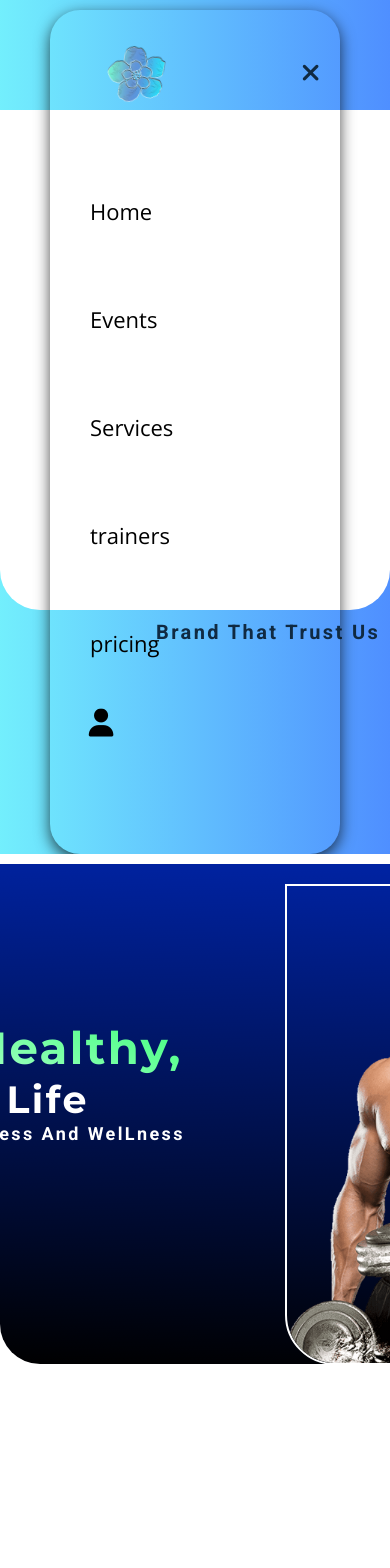
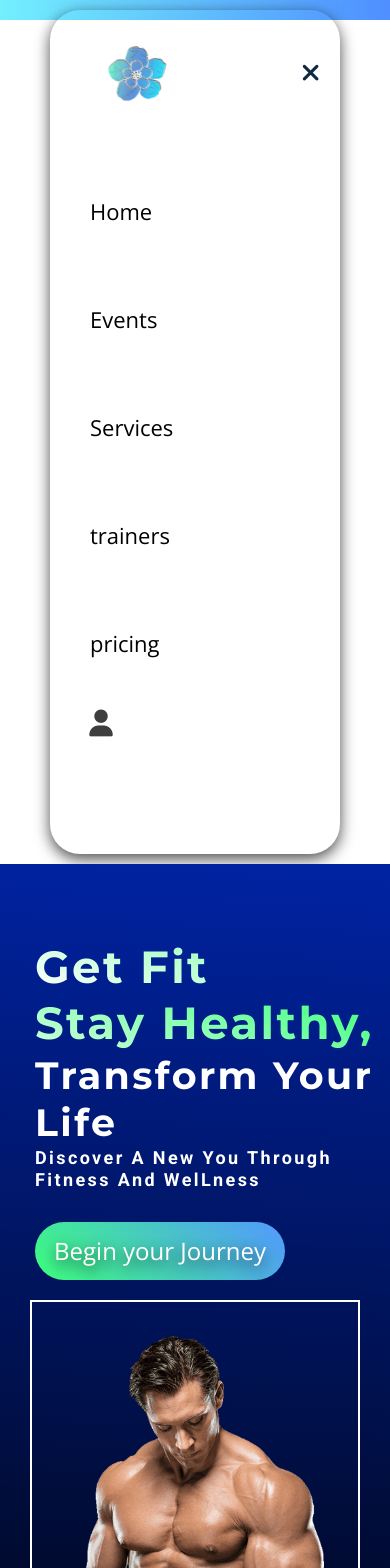
Before and after one commit to RajiDevMind/club, a React (Vite) app: page / in a window 390 px wide. Shown: the top 1568 px of the page. Before the commit the page ends 854 px from the top, so only its background shows below. Built offline with nearby package versions, Linux system fonts and the light colour scheme.

Commit message:
home and header(nav) responsive ness

```diff
--- a/src/components/home.css
+++ b/src/components/home.css
@@ -2,7 +2,7 @@
   width: 100%;
   height: 500px;
 
-  position: fixed;
+  position: relative;
   z-index: 1;
 
   border-bottom-left-radius: 40px;
@@ -10,7 +10,7 @@
   background: linear-gradient(3deg, rgb(0, 0, 0), rgb(0, 35, 163));
 }
 .sec-head {
-  background: absolute;
+  position: absolute;
   left: 0;
   z-index: -1;
   top: 110px;
@@ -37,13 +37,14 @@
   width: 360px;
   border: 2px solid #ffffff;
   padding: 34px 34px 0 0;
-  /* border-radius: 20px; */
   border-bottom-left-radius: 50px;
   border-bottom-right-radius: 50px;
 }
 .header-text {
   text-align: left;
   margin: 0;
+  padding-top: 70px;
+  padding-left: 40px;
 }
 .header-text div h4 {
   font-size: 18px;
@@ -84,3 +85,43 @@
   left: 40%;
   margin: 0 auto;
 }
+
+@media screen and (max-width: 1110px) {
+  .header-container {
+    padding-top: 30px;
+    grid-template-columns: repeat(2, 400px);
+  }
+  .header-img img {
+    width: 315px;
+  }
+}
+
+@media screen and (max-width: 800px) {
+  .Header {
+    width: 100%;
+    min-height: 1000px;
+  }
+  .header-img {
+    padding-top: 20px;
+  }
+
+  .header-img img {
+    width: 330px;
+  }
+  .header-container {
+    padding-top: 5px;
+    grid-template-columns: repeat(1, 400px);
+  }
+  .trusted {
+    top: 1120px;
+  }
+  .sec-head {
+    top: 20px;
+  }
+}
+
+.fa-bars {
+  display: block;
+  color: #ffffff;
+  font-size: 70px;
+}
```
